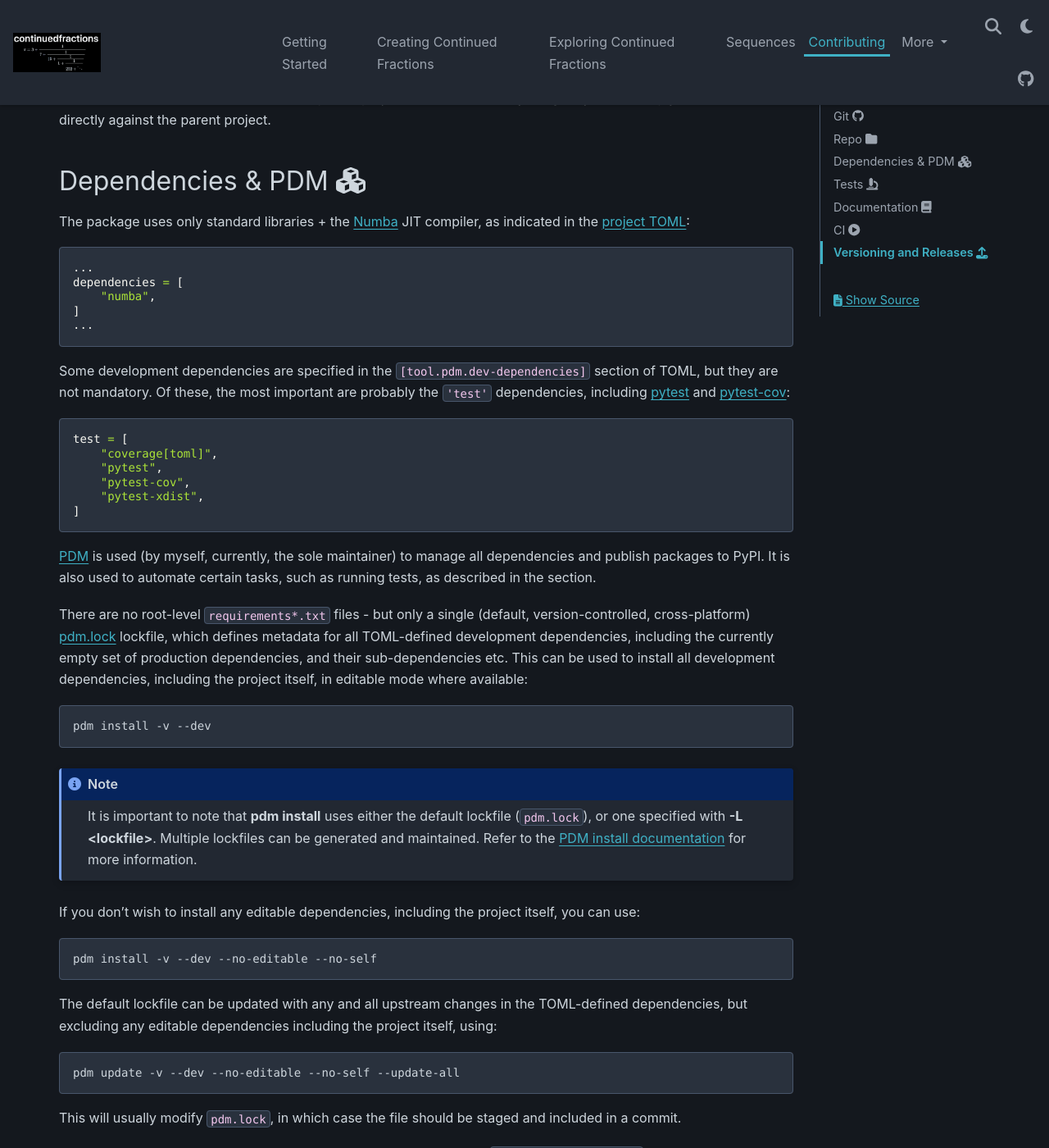
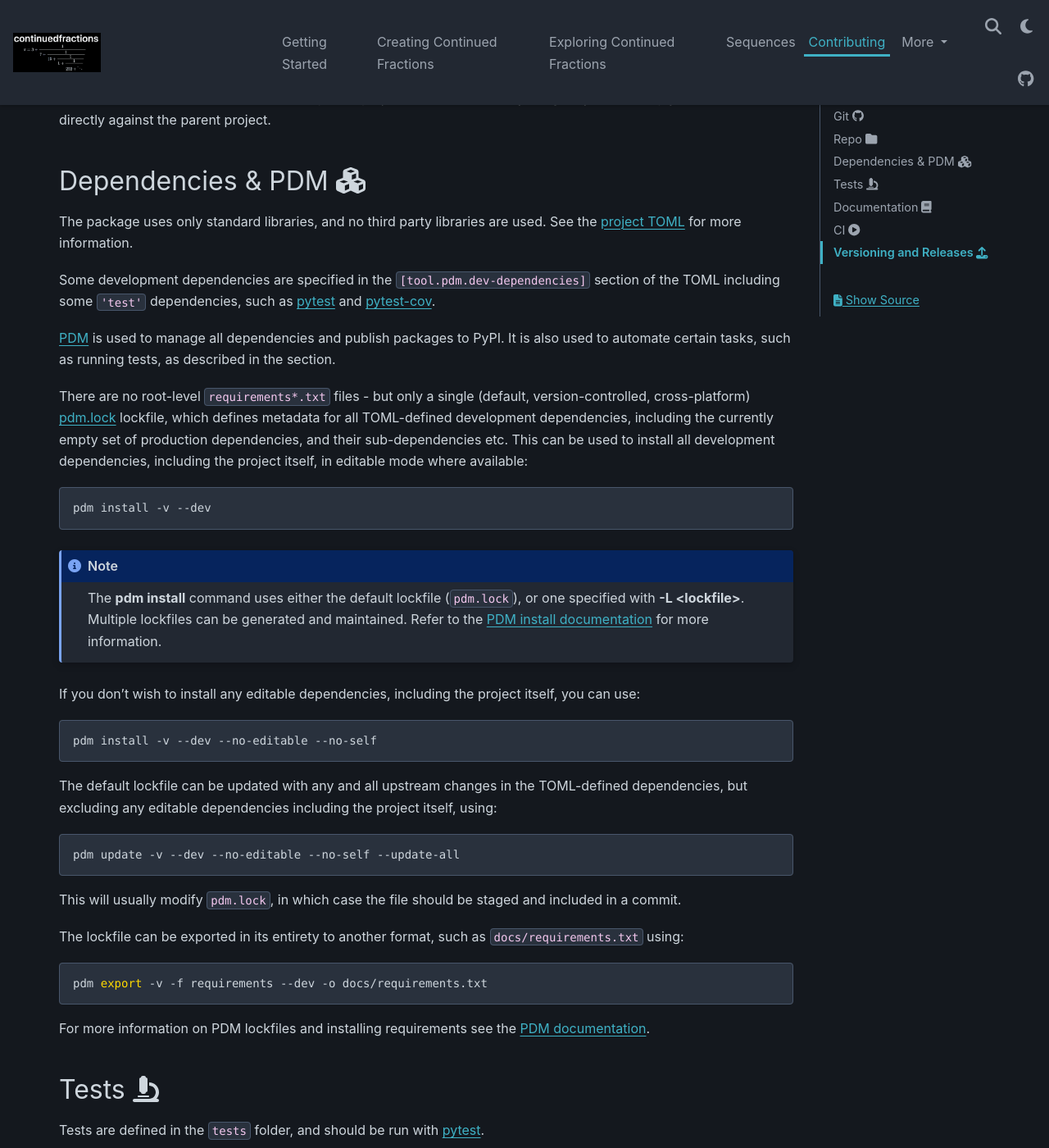
Before and after one commit to sr-murthy/continuedfractions, a Sphinx documentation site: the page built from docs/sources/contributing.rst, in a window 1280 px wide and 1400 px high, scrolled down 1097 px. Shown: the whole window at 82% size. Built offline with Sphinx 7.4.7 and the PyData theme 0.15.4, drawn with Linux system fonts in a browser that asks for light colours; nearby versions of some CDN libraries; some of the changed text lies outside the part shown.

Commit message:
chore(deps): remove `Numba` as package dep + update `lib.continued_fraction_from_rational` & tests + update docs

```diff
--- a/docs/sources/contributing.rst
+++ b/docs/sources/contributing.rst
@@ -57,29 +57,11 @@
 Dependencies & PDM :fas:`cubes`
 ===============================
 
-The package uses only standard libraries + the `Numba <https://numba.pydata.org/>`_ JIT compiler, as indicated in the `project TOML <https://github.com/sr-murthy/continuedfractions/blob/main/pyproject.toml>`_:
+The package uses only standard libraries, and no third party libraries are used. See the `project TOML <https://github.com/sr-murthy/continuedfractions/blob/main/pyproject.toml>`_ for more information.
 
-.. code:: toml
+Some development dependencies are specified in the ``[tool.pdm.dev-dependencies]`` section of the TOML including some ``'test'`` dependencies, such as `pytest <https://docs.pytest.org/en/8.0.x/>`_ and `pytest-cov <https://pytest-cov.readthedocs.io/>`_.
 
-   ...
-   dependencies = [
-       "numba",
-   ]
-   ...
-
-Some development dependencies are specified in the ``[tool.pdm.dev-dependencies]`` section of TOML, but they are not mandatory. Of these, the most important are probably the ``'test'`` dependencies,
-including `pytest <https://docs.pytest.org/en/8.0.x/>`_ and `pytest-cov <https://pytest-cov.readthedocs.io/>`_:
-
-.. code:: toml
-
-   test = [
-       "coverage[toml]",
-       "pytest",
-       "pytest-cov",
-       "pytest-xdist",
-   ]
-
-`PDM <https://pdm-project.org/latest>`_ is used (by myself, currently, the sole maintainer) to manage all dependencies and publish packages to PyPI. It is also used to automate certain tasks, such as running tests, as described in the section.
+`PDM <https://pdm-project.org/latest>`_ is used to manage all dependencies and publish packages to PyPI. It is also used to automate certain tasks, such as running tests, as described in the section.
 
 There are no root-level ``requirements*.txt`` files - but only a single (default, version-controlled, cross-platform) `pdm.lock <https://github.com/sr-murthy/continuedfractions/blob/main/pdm.lock>`_ lockfile, which defines metadata for all TOML-defined development dependencies, including the currently empty set of production dependencies, and their sub-dependencies etc. This can be used to install all development dependencies, including the project itself, in editable mode where available:
 
@@ -89,7 +71,7 @@
 
 .. note::
 
-   It is important to note that :command:`pdm install` uses either the default lockfile (:file:`pdm.lock`), or one specified with :command:`-L <lockfile>`. Multiple lockfiles can be generated and maintained. Refer to the `PDM install documentation <https://pdm-project.org/latest/reference/cli/#install>`_ for more information.
+   The :command:`pdm install` command uses either the default lockfile (:file:`pdm.lock`), or one specified with :command:`-L <lockfile>`. Multiple lockfiles can be generated and maintained. Refer to the `PDM install documentation <https://pdm-project.org/latest/reference/cli/#install>`_ for more information.
 
 If you don't wish to install any editable dependencies, including the project itself, you can use:
 
@@ -186,5 +168,3 @@
 The `PyPI package <https://pypi.org/project/continuedfractions/>`_ is currently at version ``0.19.1`` - the goal is to use `semantic versioning <https://semver.org/>`_ consistently for all future releases, but some earlier releases do not comply with strict semantic versioning.
 
 There is currently no dedicated pipeline for releases - both `GitHub releases <https://github.com/sr-murthy/continuedfractions/releases>`_ and `PyPI packages <https://pypi.org/project/continuedfractions>`_ are published manually, but both have the same version tag.
-
-Pipelines for releases will be added as part of a future release.
--- a/docs/sources/getting-started.rst
+++ b/docs/sources/getting-started.rst
@@ -12,6 +12,6 @@
 
    pip install -U continuedfractions
 
-Only standard libraries + the `Numba <https://numba.pydata.org/>`_ JIT compiler are required. It is tested and supported on Python 3.10, 3.11, 3.12 & 3.13 (on the latest **Ubuntu Linux**, **MacOS**, and **Windows** versions), although it should be compatible with earlier Python versions as well.
+Only the standard libraries are required. It is tested and supported on Python 3.10, 3.11, 3.12 & 3.13 (on the latest **Ubuntu Linux**, **MacOS**, and **Windows** versions), although it should be compatible with earlier Python versions as well.
 
 If you are interested in contributing please start with the :doc:`contributions guide <contributing>`, otherwise you can start :doc:`here <creating-continued-fractions>` or jump to the :doc:`API reference <api-reference>`.
--- a/pyproject.toml
+++ b/pyproject.toml
@@ -25,9 +25,7 @@
 
 license = {file = "LICENSE"}
 
-dependencies = [
-    "numba",
-]
+dependencies = []
 
 readme = "README.md"
 
```
Also changed, not shown: CONTRIBUTING.md (+21 -30 lines), 3 other files.
